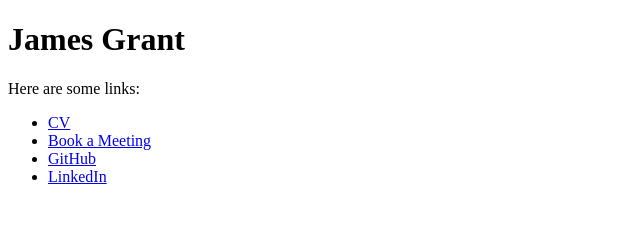
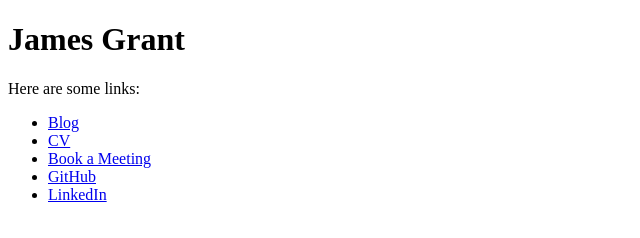
Before and after one commit to JCGrant/JCGrant.github.io, a plain HTML site: page index.html in a window 1280 px wide. Shown: the whole page, without its empty margins (0-640 px from the left). Drawn offline with Linux system fonts and the light colour scheme.

Commit message:
Add link to blog

```diff
--- a/index.html
+++ b/index.html
@@ -8,6 +8,7 @@
     <h1>James Grant</h1>
     <p>Here are some links:</p>
     <ul>
+      <li><a href="https://www.jcgrant.com/blog">Blog</a></li>
       <li><a href="https://www.jcgrant.com/cv/cv.pdf">CV</a></li>
       <li><a href="https://meeting.jcgrant.com">Book a Meeting</a></li>
       <li><a href="https://github.com/JCGrant">GitHub</a></li>
```
